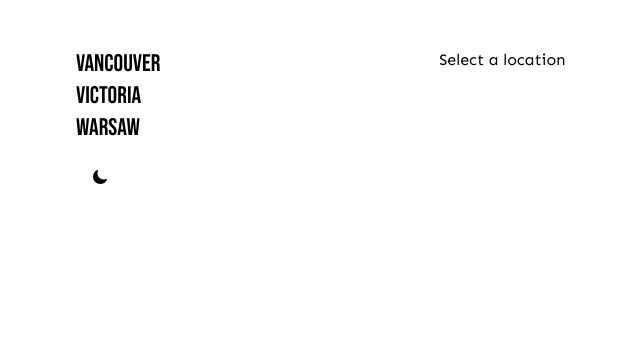
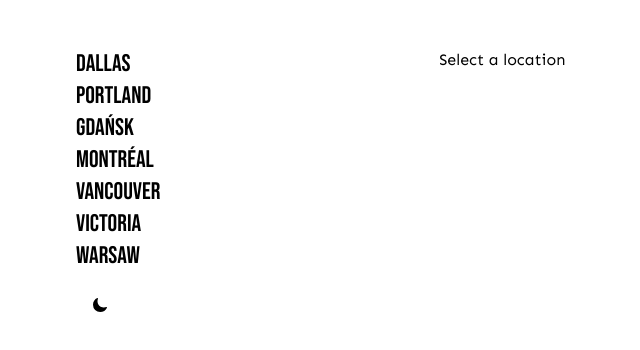
Before and after one commit to fmann/weather-widget, a React (Vite) app: page / in a window 1280 px wide. Shown: the top 350 px of the page, without its empty margins (196-836 px from the left). Built offline with nearby package versions, Linux system fonts and the light colour scheme.

Commit message:
Moving location data to an include.

```diff
--- a/src/App.tsx
+++ b/src/App.tsx
@@ -1,6 +1,9 @@
 import { useState, useEffect } from "react";
 import DarkModeToggle from "./components/DarkModeToggle";
 import ForecastPanel from "./components/ForecastPanel";
+
+import allLocationsData from "./data/locations.json";
+const allLocations = allLocationsData.data as Location[];
 
 interface Location {
   name: string;
@@ -42,32 +45,7 @@
   };
 
   useEffect(() => {
-    setLocations([
-      {
-        name: "Vancouver",
-        country: "Canada",
-        coord: {
-          lat: 49.2627,
-          lon: 123.1843,
-        },
-      },
-      {
-        name: "Victoria",
-        country: "Canada",
-        coord: {
-          lat: 48.4284,
-          lon: 123.3656,
-        },
-      },
-      {
-        name: "Warsaw",
-        country: "Poland",
-        coord: {
-          lat: 52.22977,
-          lon: 21.01178,
-        },
-      },
-    ]);
+    setLocations(allLocations);
   }, []);
 
   return (
--- /dev/null
+++ b/src/data/locations.json
@@ -0,0 +1,60 @@
+{
+  "data": [
+    {
+      "name": "Dallas",
+      "country": "United States",
+      "coord": {
+        "lat": 32.7767,
+        "lon": 96.7970
+      }
+    },
+    {
+      "name": "Portland",
+      "country": "United States",
+      "coord": {
+        "lat": 45.5231,
+        "lon": 122.6765
+      }
+    },
+    {
+      "name": "Gdańsk",
+      "country": "Poland",
+      "coord": {
+        "lat": 54.3520,
+        "lon": 18.6466
+      }
+    },
+    {
+      "name": "Montréal",
+      "country": "Canada",
+      "coord": {
+        "lat": 45.5019,
+        "lon": 73.5674
+      }
+    },
+    {
+      "name": "Vancouver",
+      "country": "Canada",
+      "coord": {
+        "lat": 49.2627,
+        "lon": 123.1843
+      }
+    },
+    {
+      "name": "Victoria",
+      "country": "Canada",
+      "coord": {
+        "lat": 48.4284,
+        "lon": 123.3656
+      }
+    },
+    {
+      "name": "Warsaw",
+      "country": "Poland",
+      "coord": {
+        "lat": 52.22977,
+        "lon": 21.01178
+      }
+    }
+  ]
+}
```
